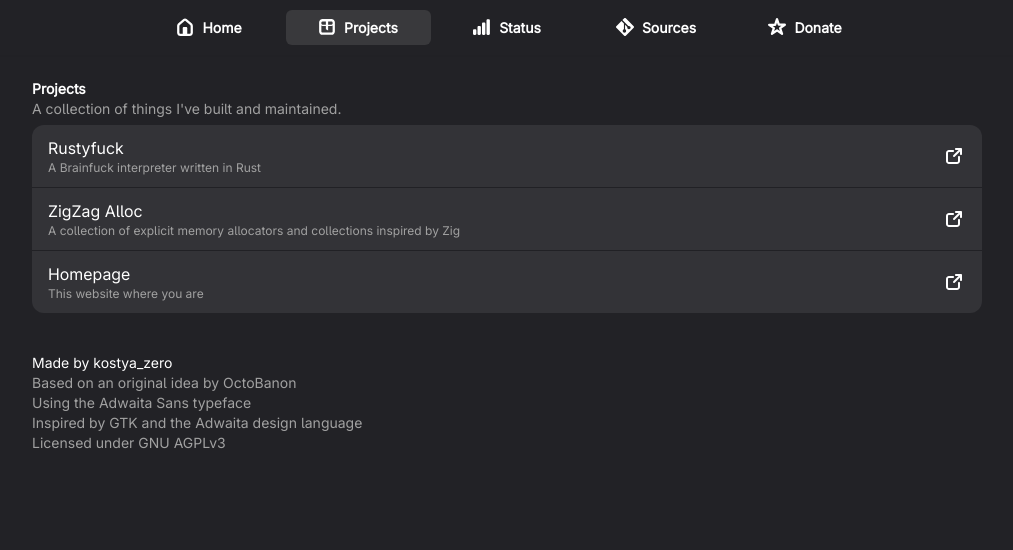
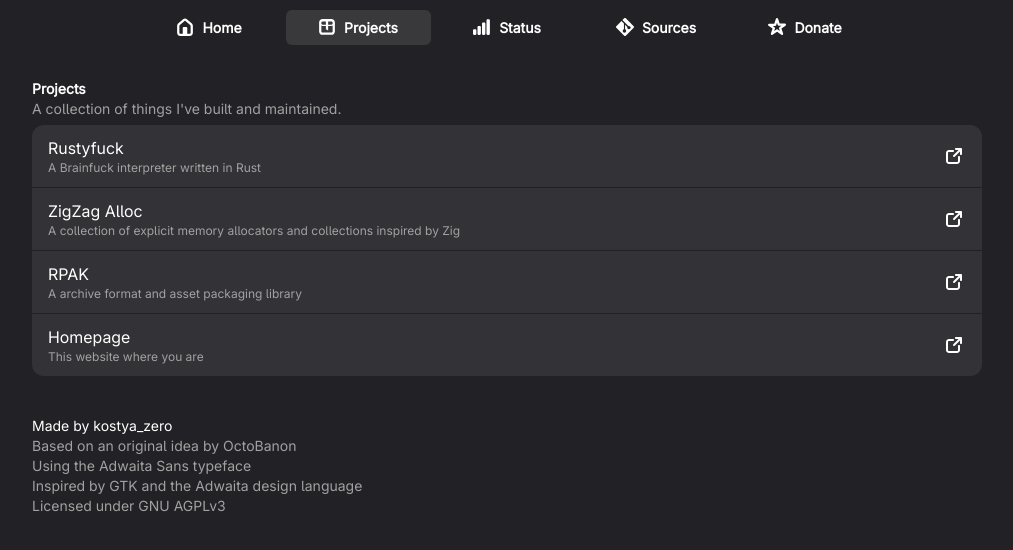
Before and after one commit to OctoBanon-Main/website, a Next.js app: page /projects in a window 1280 px wide. Shown: the top 550 px of the page, without its empty margins (133-1146 px from the left). Built offline with nearby package versions, Linux system fonts and the light colour scheme.

Commit message:
chore(links/projects): add new project to list

```diff
--- a/src/data/projectLinks.ts
+++ b/src/data/projectLinks.ts
@@ -9,5 +9,10 @@ export const PROJECTS = [
         description: "A collection of explicit memory allocators and collections inspired by Zig",
         href: "https://github.com/OctoBanon-Main/zigzag",
     },
+    {
+        text: "RPAK",
+        description: "A archive format and asset packaging library",
+        href: "https://github.com/OctoBanon-Main/rasen-archive",
+    },
     { text: "Homepage", description: "This website where you are", href: "https://github.com/OctoBanon-Main/website" },
 ];
```
